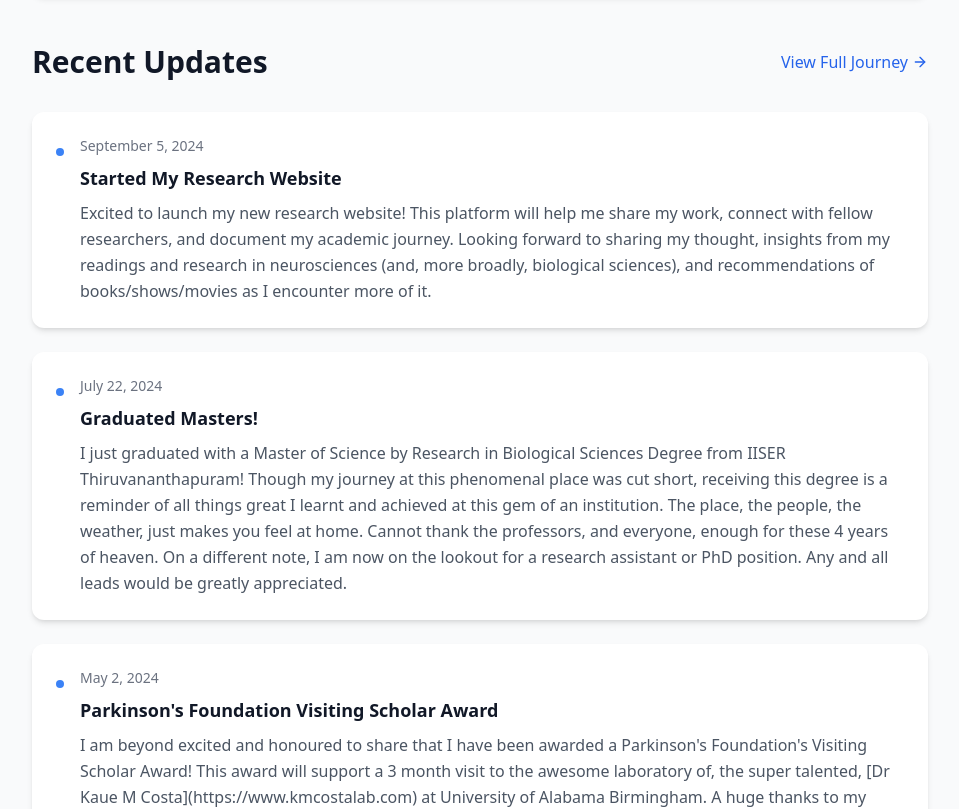
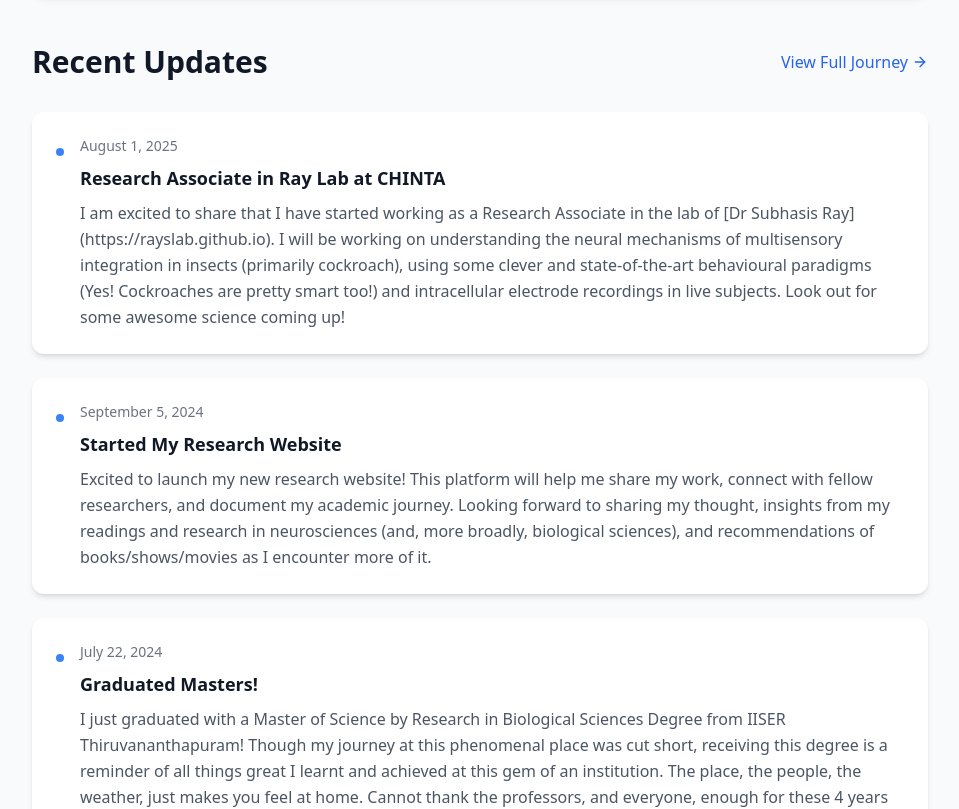
Before and after one commit to jyotirmay-neuro/jyotirmay-neuro.github.io, a React (Vite) app: page / in a window 1280 px wide. Shown: the part 1220-2029 px from the top of the page, without its empty margins (320-1279 px from the left). Built offline with nearby package versions, Linux system fonts and the light colour scheme.

Commit message:
new build

```diff
--- a/src/data/journeyData.ts
+++ b/src/data/journeyData.ts
@@ -14,7 +14,15 @@ export interface JourneyPost {
 
 export const journeyPosts: JourneyPost[] = [
   {
-    "id": "15",
+    "id": "12",
+    "date": "2025-08-01",
+    "type": "text",
+    "title": "Research Associate in Ray Lab at CHINTA",
+    "content": "I am excited to share that I have started working as a Research Associate in the lab of [Dr Subhasis Ray](https://rayslab.github.io).\r\nI will be working on understanding the neural mechanisms of multisensory integration in insects (primarily cockroach), using some clever and state-of-the-art behavioural paradigms (Yes! Cockroaches are pretty smart too!) and intracellular electrode recordings in live subjects.\r\nLook out for some awesome science coming up!",
+    "imageAlt": "Research Associate in Ray Lab at CHINTA"
+  },
+  {
+    "id": "16",
     "date": "2024-09-05",
     "type": "text",
     "title": "Started My Research Website",
@@ -57,7 +65,7 @@ export const journeyPosts: JourneyPost[] = [
     "imageAlt": "DBT JRF Award Letter"
   },
   {
-    "id": "13",
+    "id": "14",
     "date": "2022-01-04",
     "type": "text",
     "title": "Member - Thakur Lab",
@@ -65,7 +73,7 @@ export const journeyPosts: JourneyPost[] = [
     "imageAlt": "Member - Thakur Lab"
   },
   {
-    "id": "14",
+    "id": "15",
     "date": "2021-10-27",
     "type": "text",
     "title": "Thakur Lab Rotation Internship",
@@ -89,7 +97,7 @@ export const journeyPosts: JourneyPost[] = [
     "imageAlt": "LICB Rotation Internship"
   },
   {
-    "id": "12",
+    "id": "13",
     "date": "2020-12-21",
     "type": "text",
     "title": "Joined Thakur Neurodegeneration Lab",
```
Also changed, not shown: src/data/pageData.ts (+1 -1 lines).
